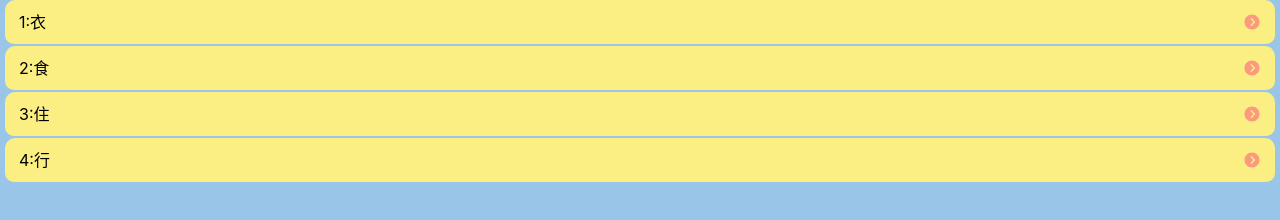
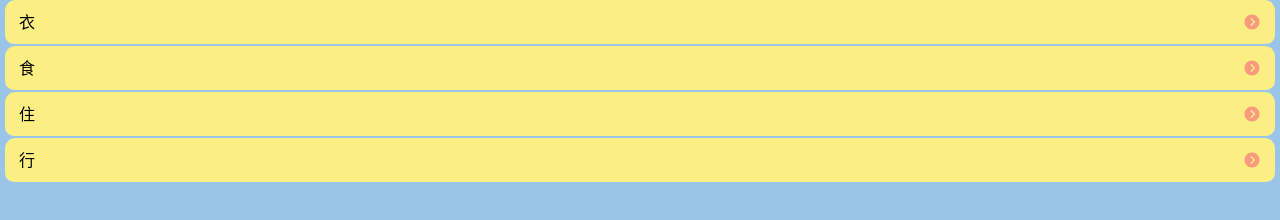
Before and after one commit to XiaoPan-Struggle/Money-steward, a React app: page /#/tags in a window 1280 px wide. Shown: the top 220 px of the page. Built offline with nearby package versions, Linux system fonts and the light colour scheme.

Commit message:
删除 tag.id 的展示

```diff
--- a/src/views/Tags.tsx
+++ b/src/views/Tags.tsx
@@ -13,7 +13,7 @@ function Tags() {
         {tags.map(tag => (
           <li className="oneLine" key={tag.id}>
             <Link to={'/tags/' + tag.id}>
-              <span>{`${tag.id}:${tag.name}`}</span>
+              <span>{tag.name}</span>
               <Icon name="right"/>
             </Link>
           </li>
```
